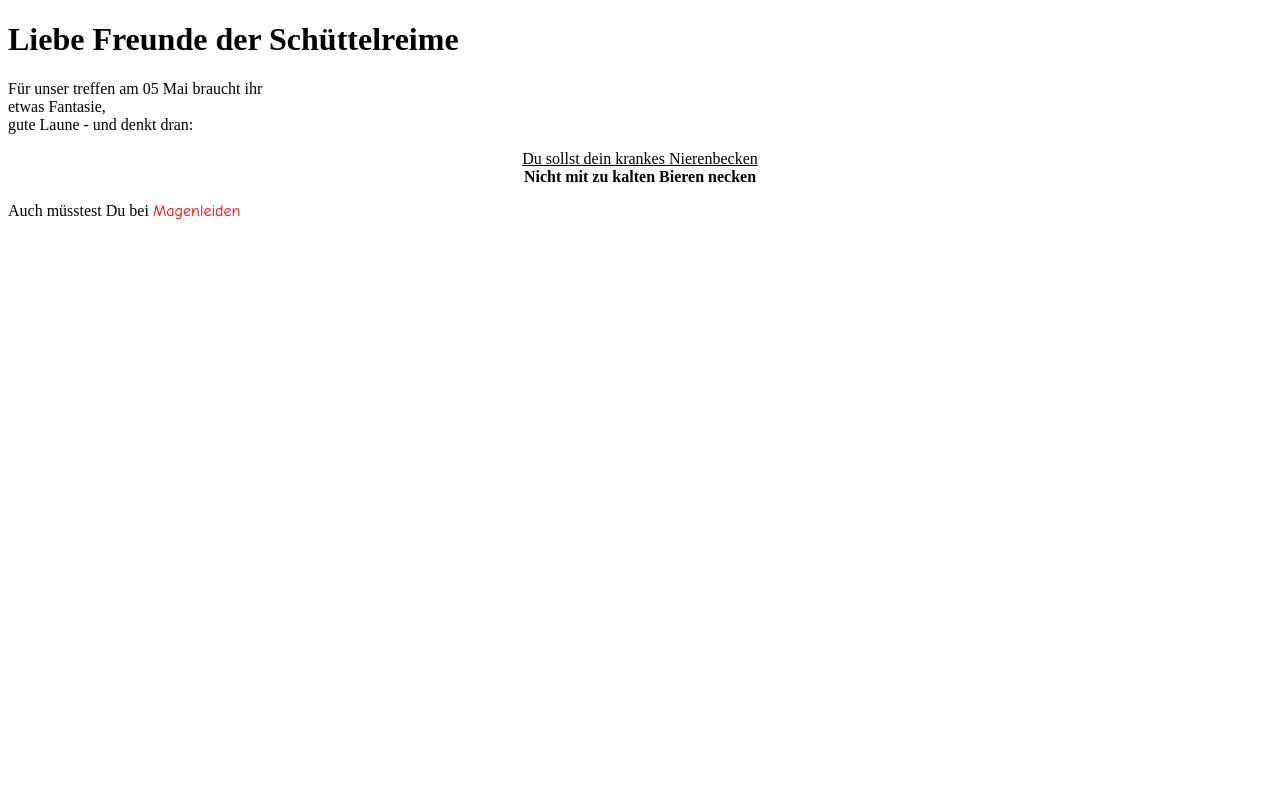
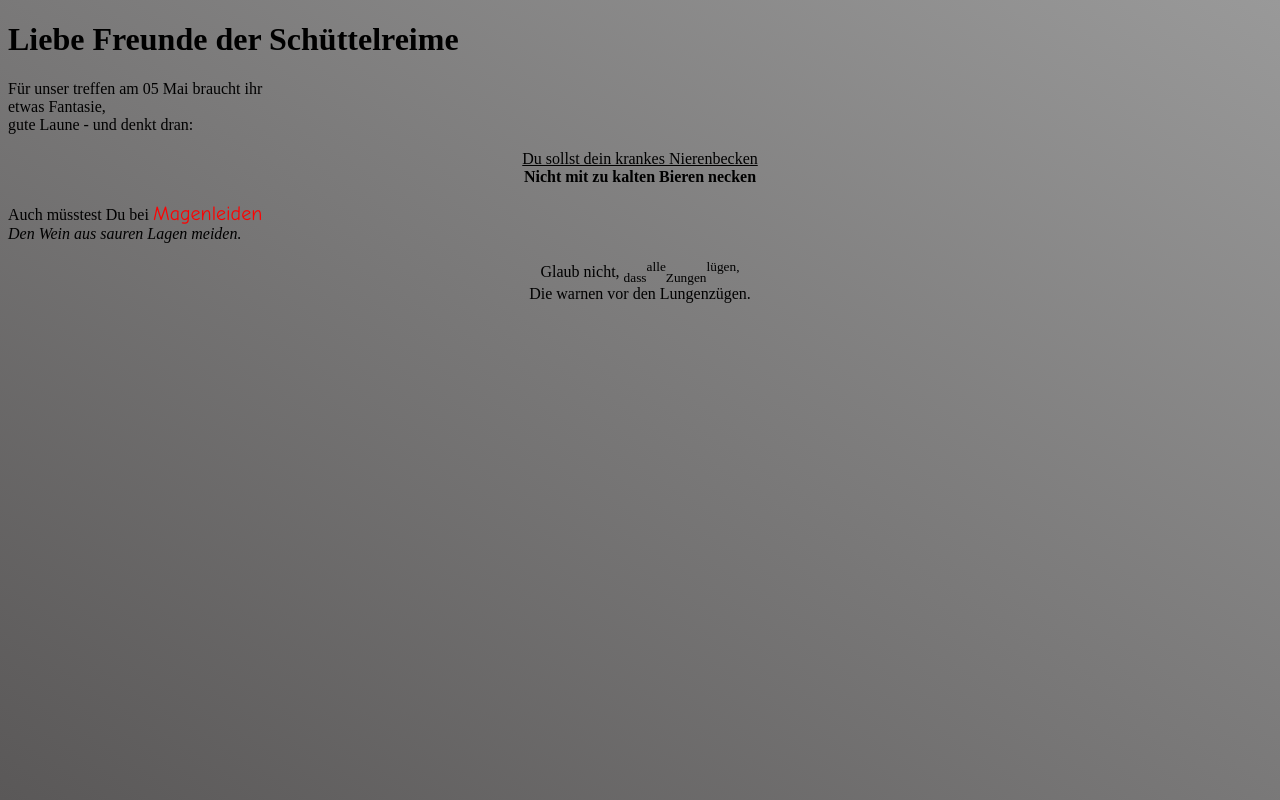
Before and after one commit to Tungdril/html-school, a plain HTML site: page assignment1/index.html in a window 1280 px wide. Drawn offline with Linux system fonts and the light colour scheme.

Commit message:
finished assignment

```diff
--- a/assignment1/index.html
+++ b/assignment1/index.html
@@ -5,6 +5,15 @@
     <title>
         Sch&uuml;ttelreime
     </title>
+    <style>
+        body{
+        background-image: linear-gradient(to top right, rgb(90, 88, 88), rgb(153, 153, 153));
+        background-size: cover;
+        background-repeat: no-repeat;
+        background-attachment: fixed;
+    }
+    </style>
+
 </head>
 
 <body>
@@ -25,7 +34,13 @@
     </p>
 
     <p>
-        Auch m&uuml;sstest Du bei <span style="font-family: 'Comic Sans MS'; color: red;">Magenleiden</span>
+        Auch m&uuml;sstest Du bei <span style="font-family: 'Comic Sans MS'; color: red; font-size: 20px;">Magenleiden</span><br>
+        <i>Den Wein aus sauren Lagen meiden.</i>
+    </p>
+
+    <p style="text-align: center;">
+        Glaub nicht, <sub>dass</sub><sup>alle</sup><sub>Zungen</sub><sup>l&uuml;gen,</sup><br>
+        Die warnen vor den Lungenz&uuml;gen.
     </p>
 </body>
 
```
